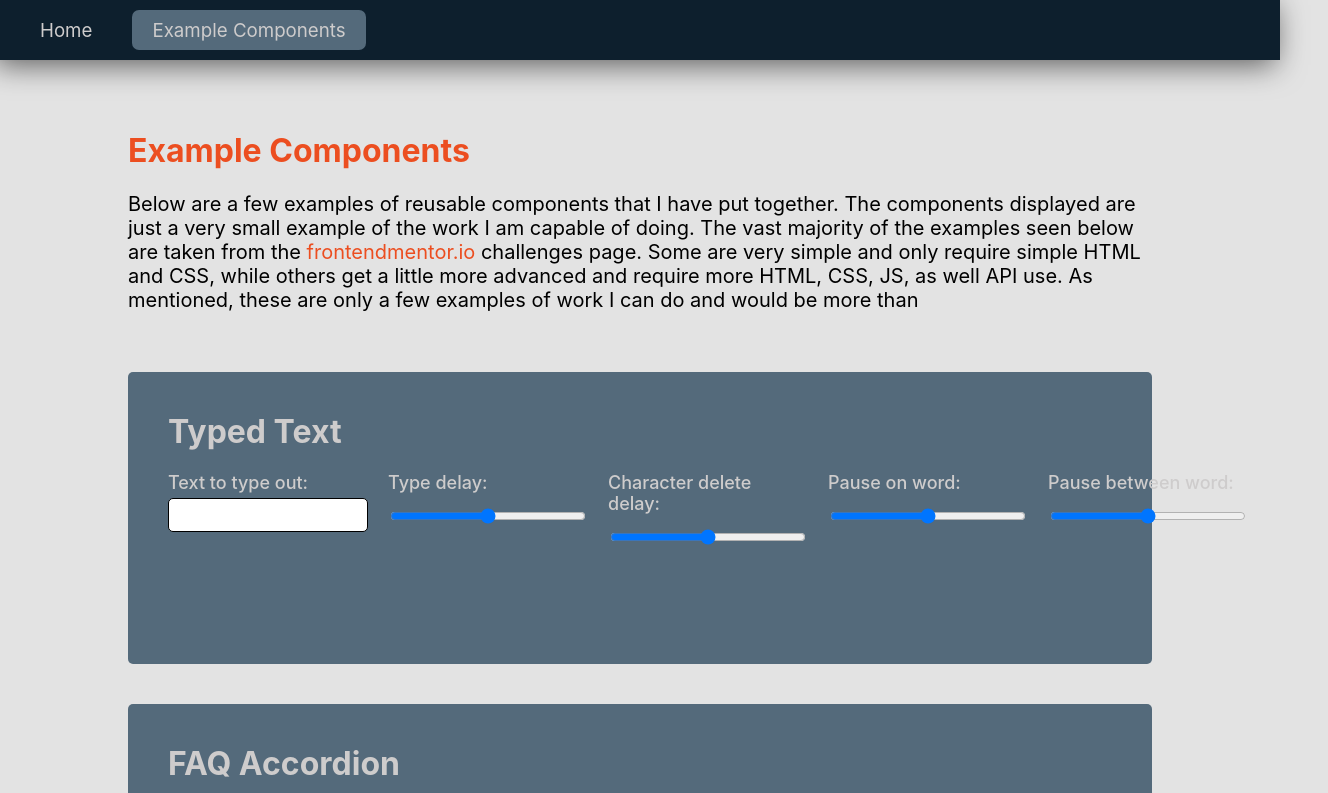
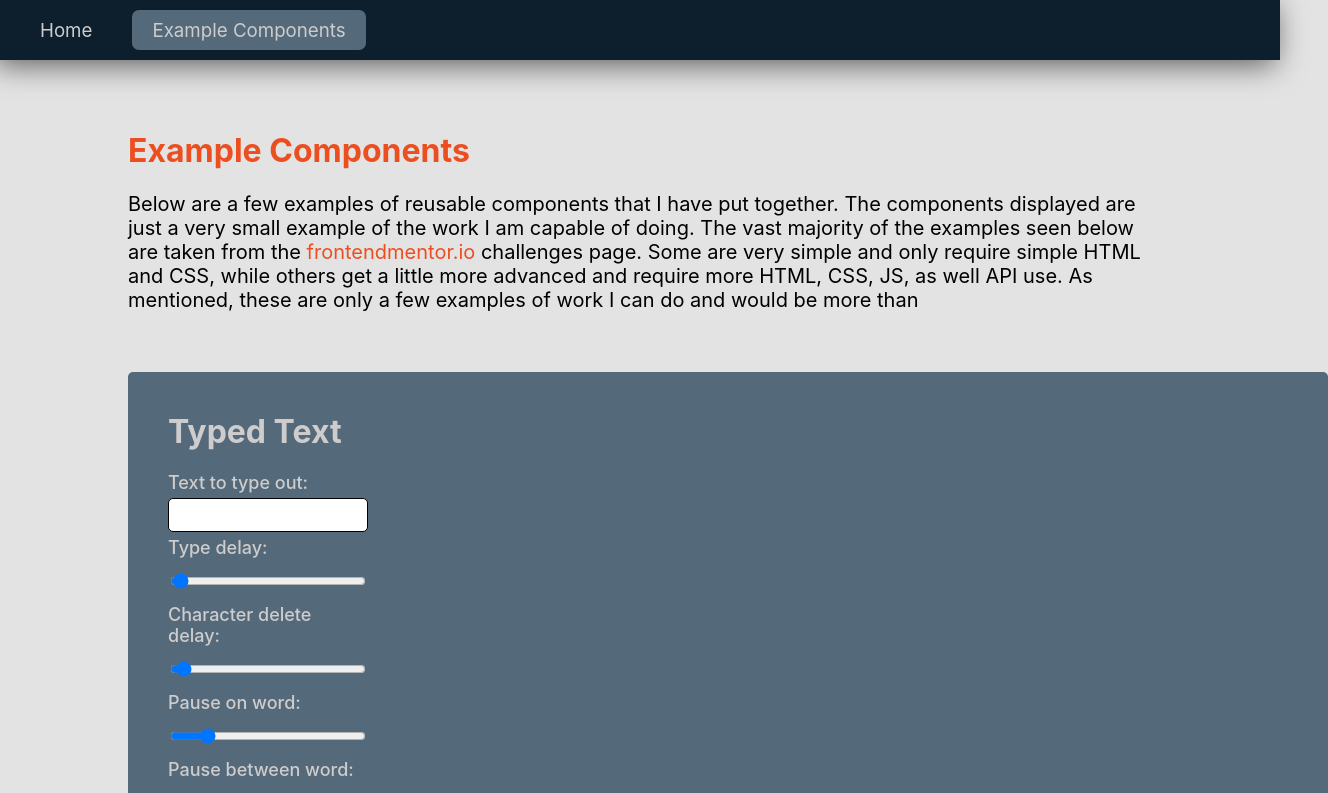
Before and after one commit to ramon-verdinperez/front-end-portfolio, a React (Create React App) app: page /front-end-portfolio/exampleComponents in a window 1280 px wide. Shown: the top 793 px of the page, 1328 px wide, since content can reach past the window. Built offline with nearby package versions, Linux system fonts and the light colour scheme; the HTML template or start-up script is replaced by a standard one.

Commit message:
minor changes

```diff
--- a/src/card-details-form/card-details-main/card-details-form.base.tsx
+++ b/src/card-details-form/card-details-main/card-details-form.base.tsx
@@ -59,18 +59,21 @@ export const CardDetailsForm = () => {
     return (
       <>
         <form
+          name="Card Details"
           className={styles.cardForm}
           onSubmit={handleSubmit(() => setSubmitSuccess(true) )}
         >
           <div className={styles.genericInput}>
             <h4>CARDHOLDER NAME</h4>
             <input
+              id="name"
               type="text"
               placeholder="e.g. Jane Appleseed"
               {...register("name", {
                 required: "Please enter the card holder name!",
               })}
               className={errors.name?.message ? styles.inputError : undefined}
+              autoComplete="given-name"
             />
             {errors.name?.message && (
               <div>
@@ -82,6 +85,7 @@ export const CardDetailsForm = () => {
           <div className={styles.genericInput}>
             <h4>CARD NUMBER</h4>
             <input
+              id="number"
               type="text"
               placeholder="e.g. 1234 5678 9123 0000"
               {...register("cardNumber", {
@@ -112,6 +116,7 @@ export const CardDetailsForm = () => {
                 style={{ display: "flex", flexDirection: "row", gap: "5px" }}
               >
                 <input
+                  id="expMonth"
                   type="text"
                   placeholder="MM"
                   {...register("expMonth", {
@@ -127,6 +132,7 @@ export const CardDetailsForm = () => {
                   }
                 />
                 <input
+                  id="expYear"
                   type="text"
                   placeholder="YY"
                   {...register("expYear", {
@@ -177,6 +183,7 @@ export const CardDetailsForm = () => {
             </div>
           </div>
           <input
+            id="submit"
             type="submit"
             className={styles.confirmButton}
             value="Confirm"
@@ -194,6 +201,7 @@ export const CardDetailsForm = () => {
         <h1>THANK YOU!</h1>
         <h4>We've added your card details</h4>
         <input
+          id="continue"
           style={{ marginTop: "40px" }}
           onClick={() => {
             reset();
--- a/src/example-components-page/exampleComponents.base.tsx
+++ b/src/example-components-page/exampleComponents.base.tsx
@@ -9,10 +9,10 @@ import styles from "./exampleComponents.module.css";
 
 export const ExampleComponents = () => {
   const [typedTextExample, setTypedTextExample] = useState("");
-  const [typeDelay, setTypeDelay] = useState<number>();
-  const [deleteDelay, setDeleteDelay] = useState<number>();
-  const [pauseOnWord, setPauseOnWord] = useState<number>();
-  const [pauseBetweenWord, setPauseBetweenWord] = useState<number>();
+  const [typeDelay, setTypeDelay] = useState<number>(30);
+  const [deleteDelay, setDeleteDelay] = useState<number>(40);
+  const [pauseOnWord, setPauseOnWord] = useState<number>(500);
+  const [pauseBetweenWord, setPauseBetweenWord] = useState<number>(1000);
 
   return (
     <div className={styles.outer}>
@@ -33,13 +33,14 @@ export const ExampleComponents = () => {
         </div>
         <div className={styles.componentContainer}>
           <h1>Typed Text</h1>
-          <form className={styles.typedTextForm}>
+          <form className={styles.typedTextForm} name="Typed Text Controls">
             <div>
               <label>Text to type out: </label>
               <input
                 type="text"
                 value={typedTextExample}
                 onChange={(e) => setTypedTextExample(e.currentTarget.value)}
+                id="typedText"
               ></input>
             </div>
             <div>
@@ -52,6 +53,7 @@ export const ExampleComponents = () => {
                 onChange={(e) =>
                   setTypeDelay(e.currentTarget.value as unknown as number)
                 }
+                id="typeDelay"
               ></input>
             </div>
             <div>
@@ -64,6 +66,7 @@ export const ExampleComponents = () => {
                 onChange={(e) =>
                   setDeleteDelay(e.currentTarget.value as unknown as number)
                 }
+                id="deleteDelay"
               ></input>
             </div>
             <div>
@@ -76,6 +79,7 @@ export const ExampleComponents = () => {
                 onChange={(e) =>
                   setPauseOnWord(e.currentTarget.value as unknown as number)
                 }
+                id="pauseOnWord"
               ></input>
             </div>
             <div>
@@ -90,6 +94,7 @@ export const ExampleComponents = () => {
                     e.currentTarget.value as unknown as number
                   )
                 }
+                id="pauseBetweenWord"
               ></input>
             </div>
           </form>
--- a/src/example-components-page/exampleComponents.module.css
+++ b/src/example-components-page/exampleComponents.module.css
@@ -37,6 +37,7 @@
   flex-direction: column;
   align-items: flex-start;
   width: 100%;
+  min-width: 1200px;
   background-color: var(--secondary-color);
   padding: 40px;
   box-sizing: border-box;
@@ -54,8 +55,8 @@
 
 .typedTextForm {
   display: flex;
-  flex-direction: row;
-  gap: 20px;
+  flex-direction: column;
+  gap: 5px;
 }
 
 .typedTextForm > div > label {
--- a/src/ip-address-tracker/ipAddressTracker.base.tsx
+++ b/src/ip-address-tracker/ipAddressTracker.base.tsx
@@ -71,6 +71,7 @@ export const IpAddressTracker = () => {
         <h2 className={styles.title}>IP Address Tracker</h2>
 
         <form
+          name="IP Address input"
           className={styles.ipAddressForm}
           onSubmit={handleSubmit(() => ipLookup())}
         >
@@ -80,6 +81,7 @@ export const IpAddressTracker = () => {
             }`}
           >
             <input
+              id="ipInput"
               className={`${styles.ipInput} ${
                 errors.ipAddress ? `${styles.ipInputError}` : ""
               }`}
```
